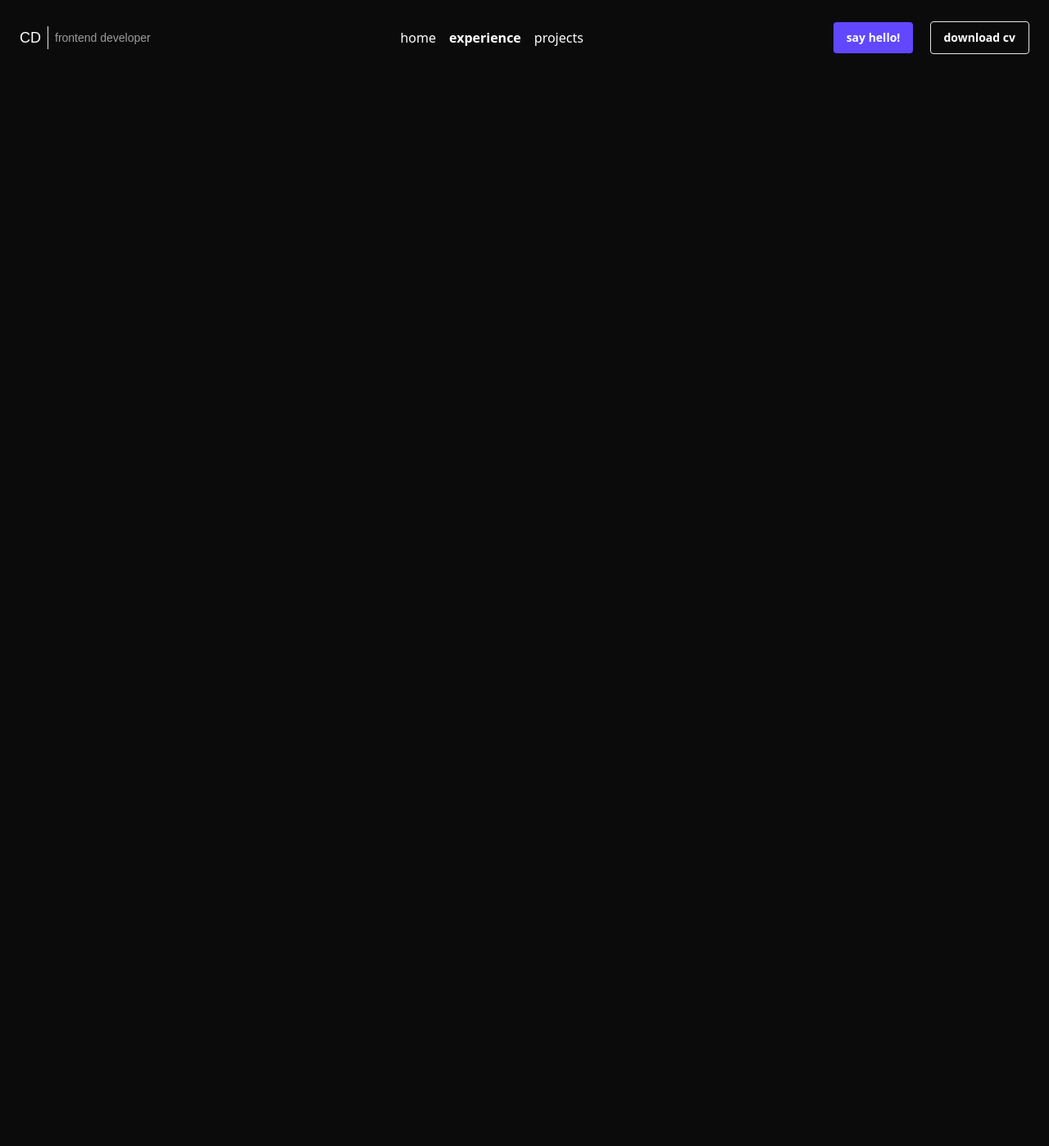
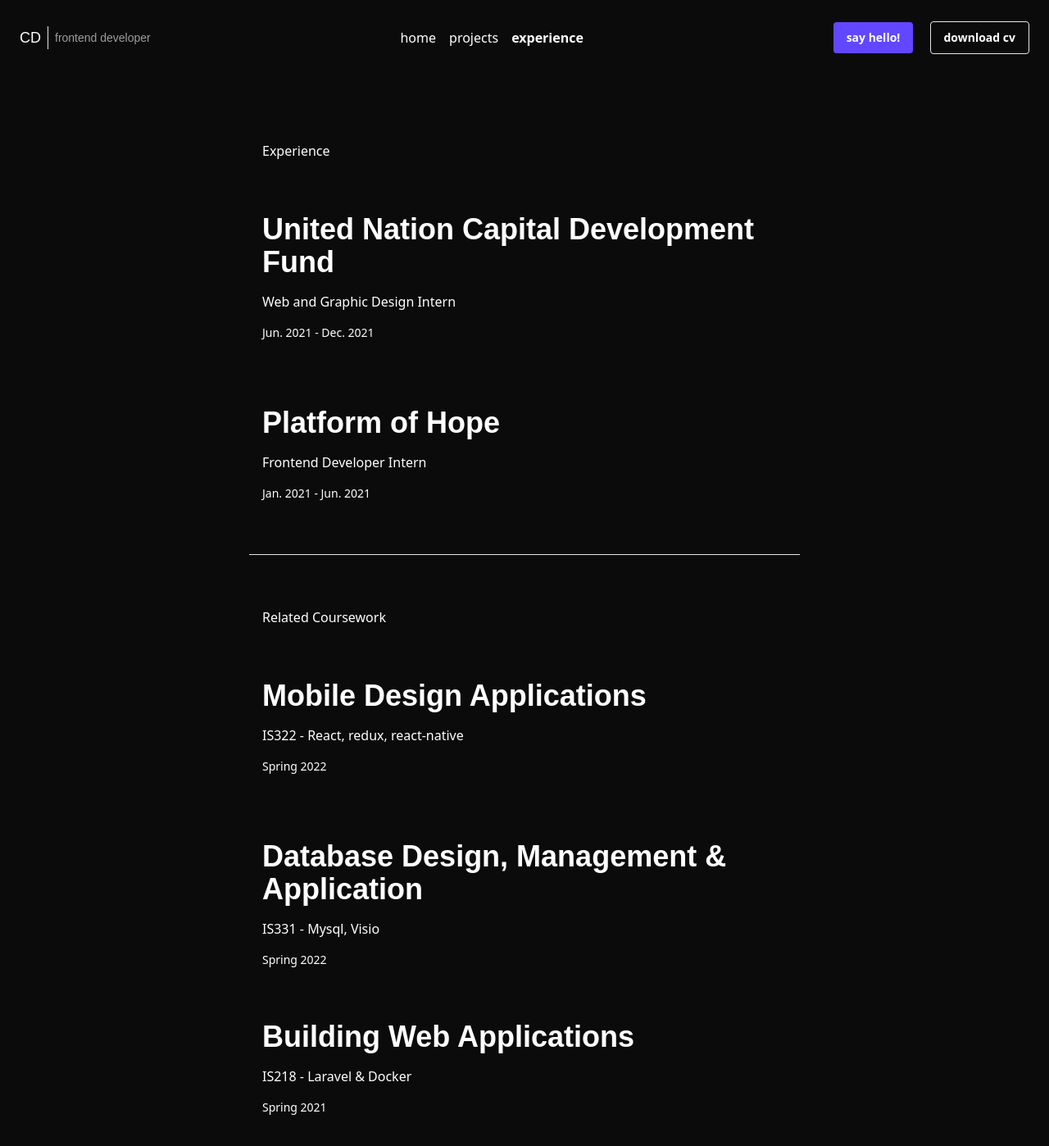
Before and after one commit to cjdomacena/my-portfolio, a React (Create React App) app: page /experience in a window 1280 px wide. Shown: the top 1398 px of the page at 82% size. Before the commit the page ends 800 px from the top, so only its background shows below. Built offline with nearby package versions, Linux system fonts and the light colour scheme; the HTML template or start-up script is replaced by a standard one.

Commit message:
feat: :sparkles: Added experience

```diff
--- a/src/App.tsx
+++ b/src/App.tsx
@@ -1,5 +1,6 @@
 import { BrowserRouter, Route, Routes } from 'react-router-dom';
 import Navbar from './components/Navbar';
+import Experience from './pages/Experience';
 import Home from './pages/Home';
 import Projects from './pages/Projects';
 
@@ -12,6 +13,7 @@
           <Routes>
             <Route path="/" element={<Home />} />
             <Route path="/projects" element={<Projects />} />
+            <Route path="/experience" element={<Experience />}/>
           </Routes>
         </main>
       </div>
--- a/src/components/Navbar/NavItems/index.tsx
+++ b/src/components/Navbar/NavItems/index.tsx
@@ -7,10 +7,10 @@
     <div className="xl:contents lg:contents hidden">
       <ul className="space-x-4 items-center flex">
         <NavItem path="/" item="home" />
+        <NavItem path="/projects" item="projects" />
         <NavItem path="/experience" item="experience" />
-        <NavItem path="/projects" item="projects" />
       </ul>
-      <div className='space-x-4'>
+      <div className="space-x-4">
         <Button text="say hello!" />{' '}
         <NavItem path="/something" item={<Button text="download cv" type="outline" />} />
       </div>
--- /dev/null
+++ b/src/pages/Experience.tsx
@@ -0,0 +1,42 @@
+import React from 'react'
+
+type Props = {}
+
+const Experience = (props: Props) => {
+  return (
+    <section className="max-w-2xl mx-auto my-4 h-full text-white">
+      <h1 className="p-4">Experience</h1>
+      <div className="mt-8 space-y-4 p-4">
+        <h1 className="font-heading text-4xl font-black">United Nation Capital Development Fund</h1>
+        <p>Web and Graphic Design Intern</p>
+        <p className="text-sm">Jun. 2021 - Dec. 2021</p>
+      </div>
+      <div className="mt-12 space-y-4 p-4">
+        <h1 className="font-heading text-4xl font-black">Platform of Hope</h1>
+        <p>Frontend Developer Intern</p>
+        <p className="text-sm">Jan. 2021 - Jun. 2021</p>
+      </div>
+      <hr className="my-12" />
+      <h1 className="p-4">Related Coursework</h1>
+      <div className="mt-8 space-y-4 p-4">
+        <h1 className="font-heading text-4xl font-black">Mobile Design Applications</h1>
+        <p>IS322 - React, redux, react-native</p>
+        <p className="text-sm">Spring 2022</p>
+      </div>
+      <div className="mt-12 space-y-4 p-4">
+        <h1 className="font-heading text-4xl font-black">
+          Database Design, Management & Application
+        </h1>
+        <p>IS331 - Mysql, Visio</p>
+        <p className="text-sm">Spring 2022</p>
+      </div>
+      <div className="mt-8 space-y-4 p-4">
+        <h1 className="font-heading text-4xl font-black">Building Web Applications</h1>
+        <p>IS218 - Laravel & Docker</p>
+        <p className="text-sm">Spring 2021</p>
+      </div>
+    </section>
+  );
+}
+
+export default Experience
--- a/src/pages/Home.tsx
+++ b/src/pages/Home.tsx
@@ -1,7 +1,8 @@
 import React from 'react';
 import Button from '../components/Button';
 import { AiFillGithub, AiFillLinkedin } from 'react-icons/ai';
-
+import {IoLogoReact, IoLogoJavascript} from 'react-icons/io5'
+import { SiTailwindcss, SiTypescript, SiFirebase, SiRedux, SiFigma, SiStyledcomponents } from 'react-icons/si';
 type Props = {};
 
 const Home: React.FC = (props: Props) => {
@@ -11,14 +12,51 @@
         {' '}
         Passion, dedication and a lot of coffee
       </h1>
-      <p className="font-medium leading-loose text-white/80 mt-8">
+      <p className="leading-loose text-white/90 mt-8">
         Hello! I'm Christian Domacena, a front-end developer, currently pursuing a bachelor degree
         in IT. I specialize in creating websites that are both simple and interactive.
       </p>
+      <div className="mt-12">
+        <h2>My toolbelt</h2>
+        <ul className="flex gap-6 mt-4 items-center flex-wrap text-sm">
+          <li className="flex items-center gap-1 flex-col">
+            <IoLogoReact className="w-6 h-6" /> React
+          </li>
+          <li className="flex items-center gap-1 flex-col">
+            <SiTailwindcss className="w-6 h-6" />
+            Tailwind
+          </li>
+          <li className="flex items-center gap-1 flex-col">
+            <IoLogoJavascript className="w-6 h-6" />
+            Javascript
+          </li>
+          <li className="flex items-center gap-1 flex-col">
+            <SiTypescript className="w-[1.35rem] h-[1.35rem]" />
+            Typescript
+          </li>
+          <li className="flex items-center gap-1 flex-col">
+            <SiFirebase className="w-[1.35rem] h-[1.35rem]" />
+            Firebase
+          </li>
+          <li className="flex items-center gap-1 flex-col">
+            <SiRedux className="w-[1.35rem] h-[1.35rem]" />
+            Redux
+          </li>
+          <li className="flex items-center gap-1 flex-col">
+            <SiFigma className="w-[1.35rem] h-[1.35rem]" />
+            Figma
+          </li>
+          <li className="flex items-center gap-1 flex-col">
+            <SiStyledcomponents className="w-[1.35rem] h-[1.35rem]" />
+            styled-components
+          </li>
+        </ul>
+      </div>
       <div className="flex gap-4 mt-12">
         <Button type="default" text="say hello!" />
         <Button type="outline" text="download cv" />
       </div>
+
       <div className="flex gap-4 mt-12 text-white">
         <a
           href="https://github.com/cjdomacena"
```
